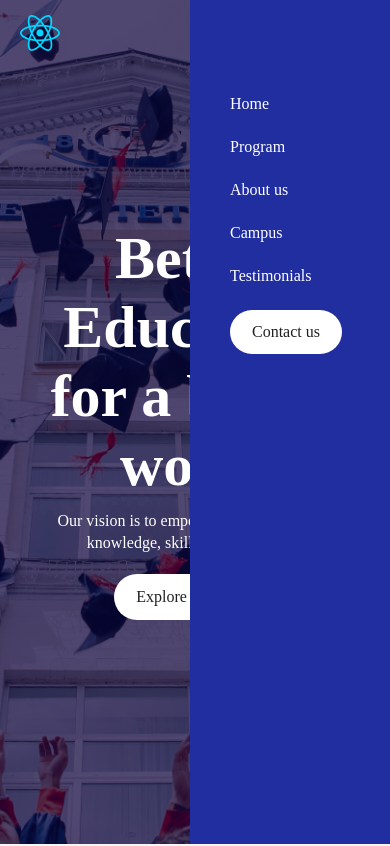
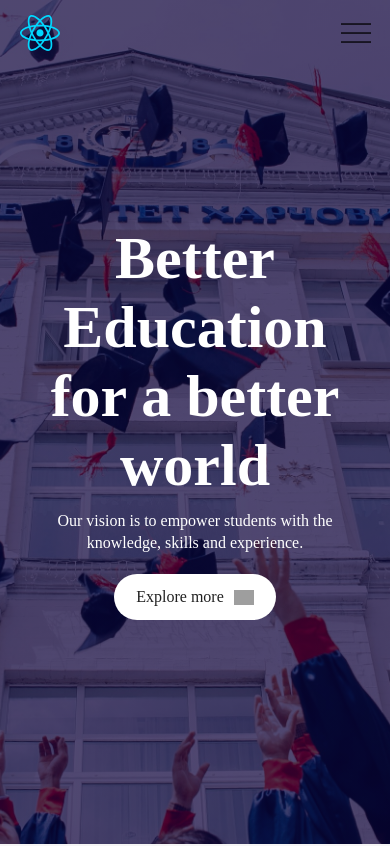
Before and after one commit to Chathura-Nilaksha/Uni-Web, a React (Vite) app: page / in a window 390 px wide. Shown: the top 846 px of the page. Built offline with nearby package versions, Linux system fonts and the light colour scheme; grey boxes are pictures that could not be loaded; a web font is replaced by a local one.

Commit message:
Add @media queries to Navbar component

```diff
--- a/src/components/navbar/Navbar.css
+++ b/src/components/navbar/Navbar.css
@@ -28,6 +28,13 @@ nav ul li {
     transition: 0.5s;
 }
 
+.menu_icon {
+    display: none;
+}
+
+
+
+
 /* --- media query --- */
 
 @media (max-width: 1000px) {
@@ -38,14 +45,6 @@ nav ul li {
         margin: 10px 15px;
     }
 }
-
-
-
-
-
-
-  /* check  */
-
 
 @media (max-width: 840px) {
     nav {
@@ -66,4 +65,12 @@ nav ul li {
         display: block;
         margin: 25px 40px;
     }
+    .menu_icon {
+        display: block;
+        width: 30px;
+        cursor: pointer;
+    }
+    .hide-mobile-menu {
+        right: -200px;
+    }
 }
--- a/src/components/navbar/Navbar.jsx
+++ b/src/components/navbar/Navbar.jsx
@@ -2,6 +2,7 @@ import React, { useState, useEffect } from 'react';
 import './Navbar.css';
 import NavPicture from "../../assets/react.svg";
 import { Link } from 'react-scroll';
+import menu_icon from '../../assets/menu_icon.png';
 
 const Navbar = () => {
 
@@ -13,12 +14,16 @@ const Navbar = () => {
     })
   },[]);
 
+  const[mobileMenu, setMobileMenu] = useState(false);
+  const toggleMenu = () => {
+    mobileMenu ? setMobileMenu(false):setMobileMenu(true);
+  }
 
   return (
     <nav className={`container ${sticky ? "dark-nav":""}`}  >
                     {/* N: above className is a special way.  */}
       <img className="logo" src={NavPicture} alt="" />
-      <ul>
+      <ul className={mobileMenu ? '' : 'hide-mobile-menu'}>
         <li><Link to='hero' smooth={true} offset={0} duration={500}>Home</Link></li>
         <li><Link to='programs' smooth={true} offset={-260} duration={500}>Program</Link></li>
         <li><Link to='about' smooth={true} offset={-160} duration={500}>About us</Link></li>
@@ -27,6 +32,7 @@ const Navbar = () => {
         <li><Link to='contact' smooth={true} offset={-260} duration={500} className='btn'>Contact us</Link></li>
 
       </ul>
+      <img onClick={toggleMenu} src={menu_icon} alt="Menu icon" className='menu_icon'/>
     </nav>
   )
 }
```
Also changed, not shown: src/assets/menu_icon.png (added).
